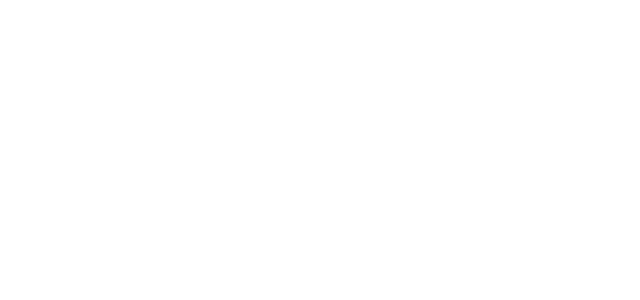
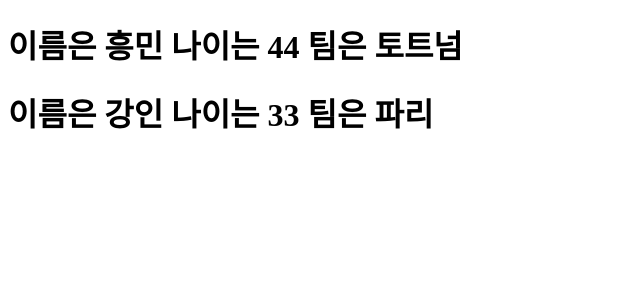
Before and after one commit to namic123/React-basics, a React (Create React App) app: page / in a window 1280 px wide. Shown: the top 300 px of the page, without its empty margins (0-640 px from the left). Built offline with nearby package versions, Linux system fonts and the light colour scheme.

Commit message:
props destructuring assignment 구조분해 할당, 연습 완료

```diff
--- a/src/App.js
+++ b/src/App.js
@@ -1,9 +1,20 @@
 function App() {
   return (
     <div>
-
+      <MyElem name={"흥민"} age={44} team={"토트넘"} />
+      <MyElem name={"강인"} age={33} team={"파리"} />
     </div>
   );
 }
-
+function MyElem({ name, age, team }) {
+  return (
+    <>
+      <div>
+        <h1>
+          이름은 {name} 나이는 {age} 팀은 {team}
+        </h1>
+      </div>
+    </>
+  );
+}
 export default App;
```
